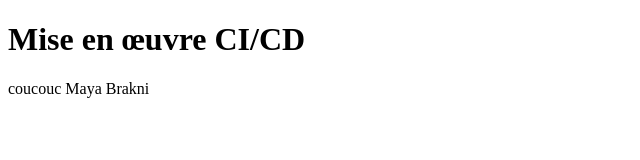
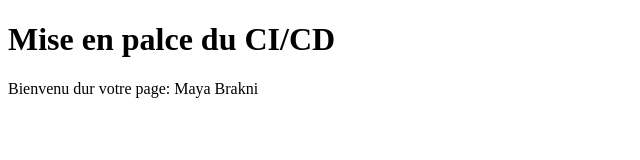
Before and after one commit to maya-brakni/CYDOPS, a plain HTML site: page index.html in a window 1280 px wide. Shown: the whole page, without its empty margins (0-640 px from the left). Drawn offline with Linux system fonts and the light colour scheme.

Commit message:
correction html #3

```diff
--- a/index.html
+++ b/index.html
@@ -2,7 +2,7 @@
 <html>
 <head><title>Lab CYDOPOS</title></head>
 <body>
-<h1>Mise en œuvre CI/CD </h1>
-<p>coucouc Maya Brakni</p>
+<h1>Mise en palce du CI/CD </h1>
+<p>Bienvenu dur votre page: Maya Brakni</p>
 </body>
 </html>
```
